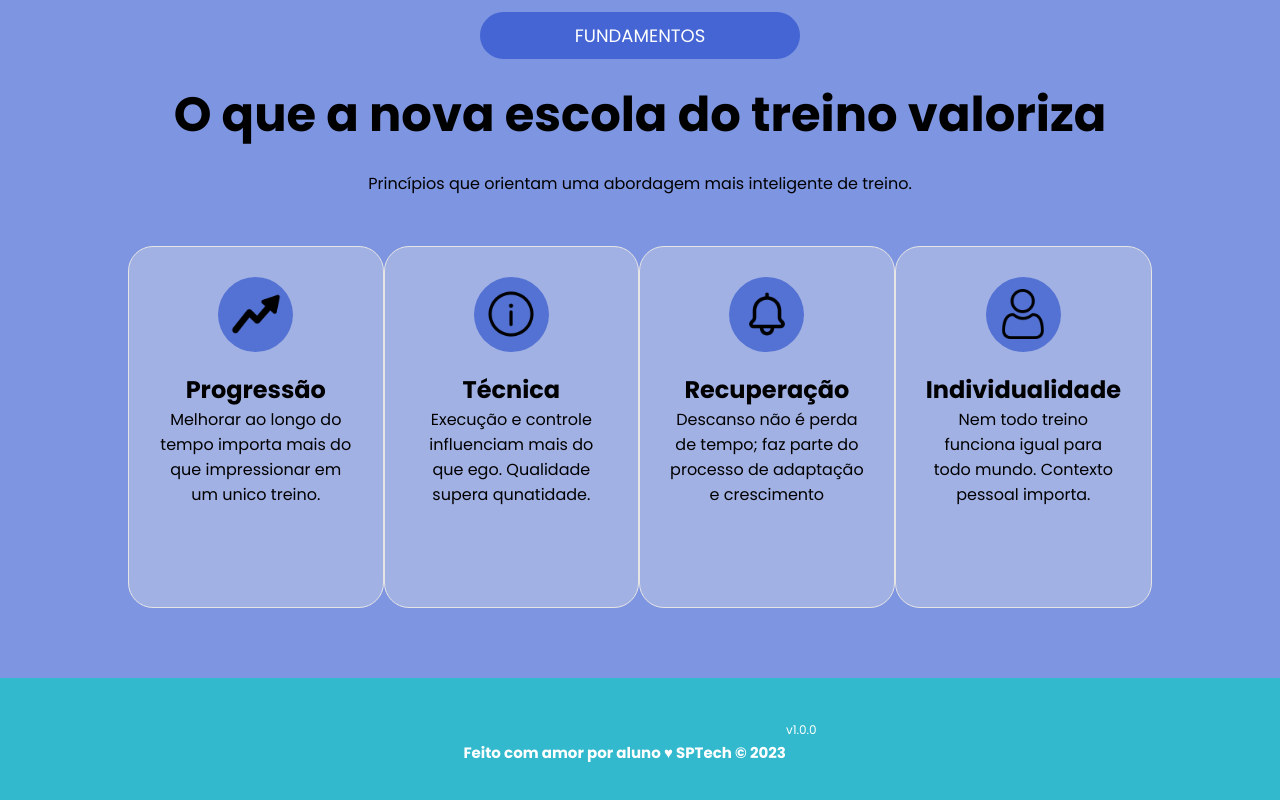
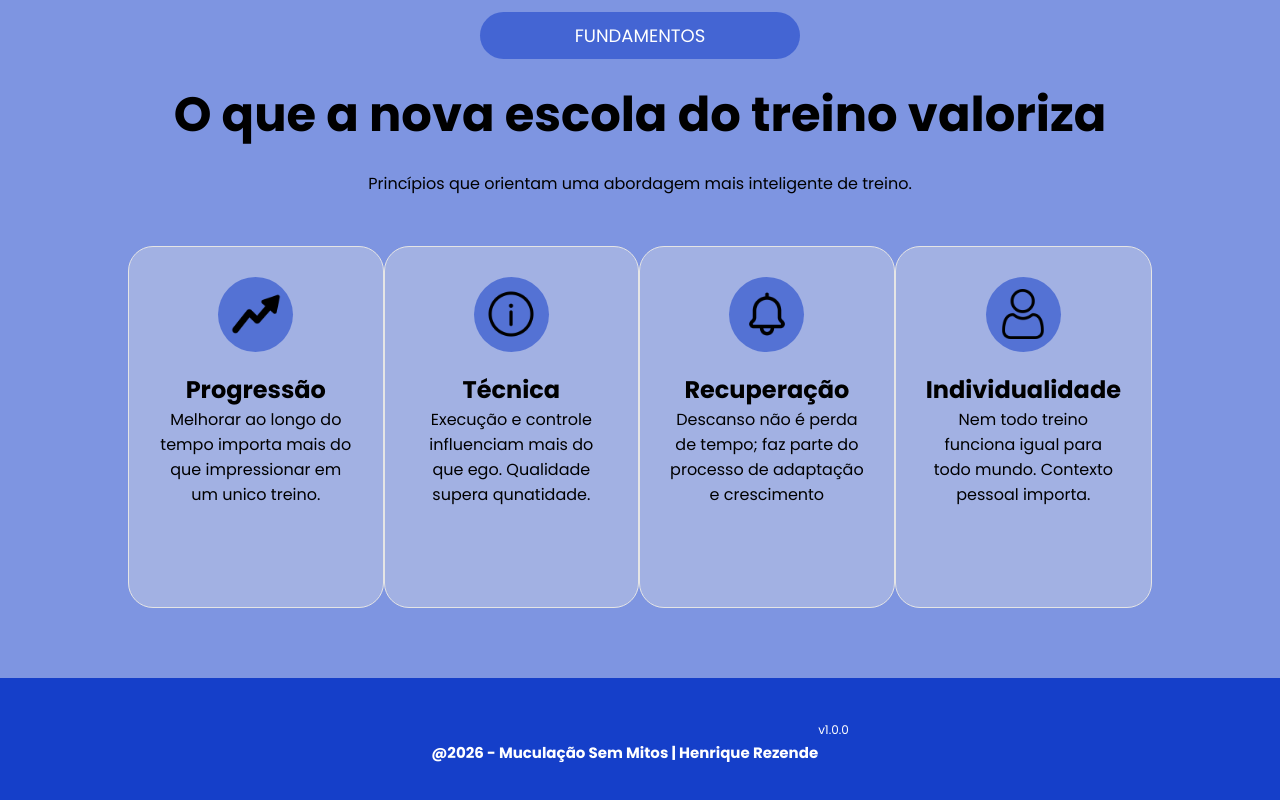
Before and after one commit to henriquercz/musculacao-sem-mitos, a website: page public/index.html in a window 1280 px wide. Shown: the part 4997-5797 px from the top of the page. Drawn offline with Linux system fonts and the light colour scheme.

Commit message:
atualizando cor de fundo e texto do footer

```diff
--- a/public/css/estilo.css
+++ b/public/css/estilo.css
@@ -452,7 +452,7 @@ body {
 /* FOOTER */
 
 .footer {
-  background-color: #32b9cd;
+  background-color: rgb(21, 63, 201);
   height: 150px;
   color: #fff;
   display: flex;
--- a/public/index.html
+++ b/public/index.html
@@ -220,7 +220,7 @@
 
   <div class="footer">
     <div class="container">
-      <h4>Feito com amor por aluno &hearts; SPTech &copy; 2023</h4>
+      <h4>@2026 - Muculação Sem Mitos | Henrique Rezende</h4>
       <span class="version">v1.0.0</span>
     </div>
   </div>
```
Also changed, not shown: public/cadastro.html (+1 -1 lines), public/login.html (+1 -1 lines).
